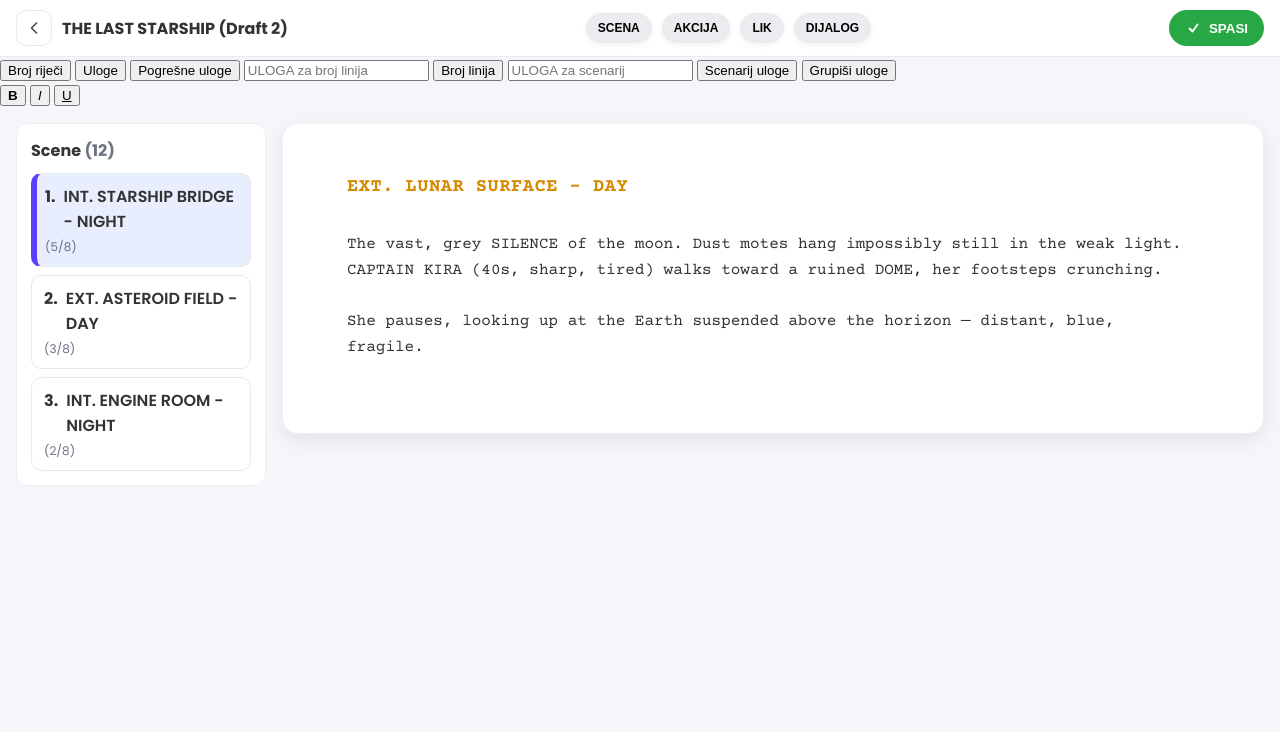
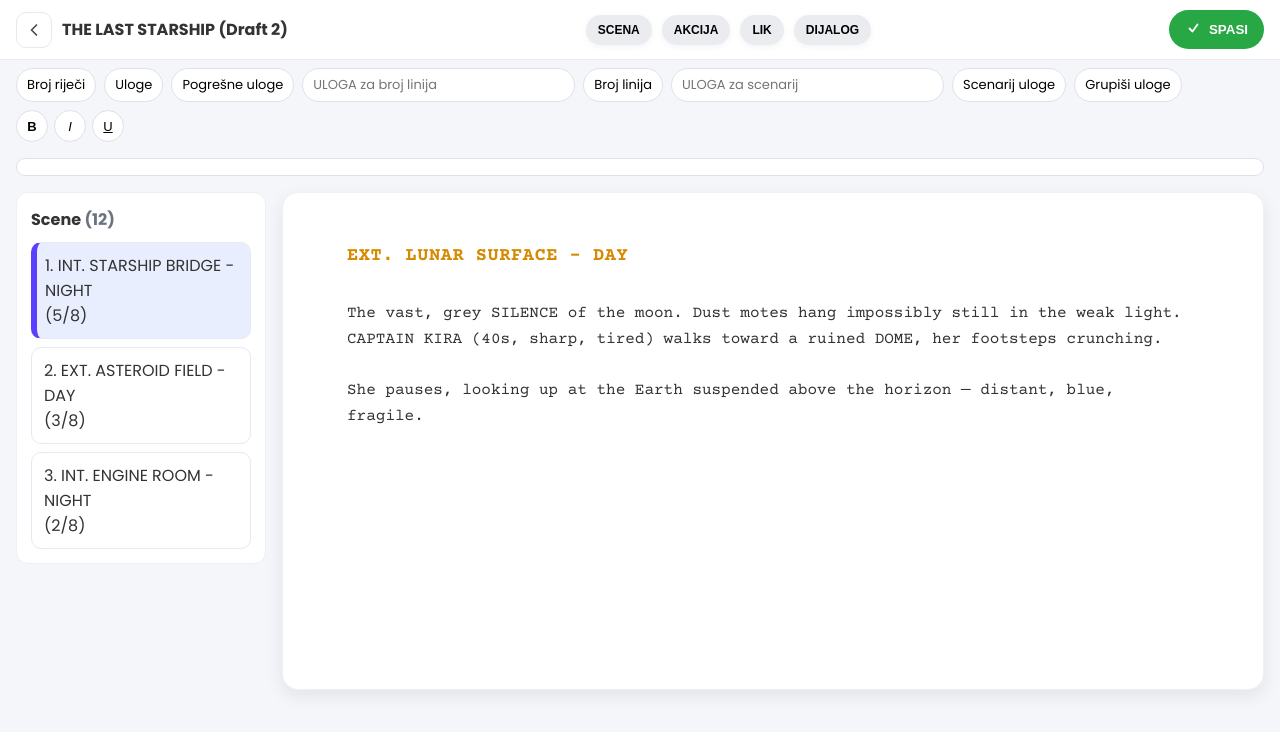
Before and after one commit to rMujcinovic/ScenarijPro-app, a plain HTML site: page html/writing.html in a window 1280 px wide. Drawn offline with nearby package versions, Linux system fonts and the light colour scheme; files that its build step writes are made by us from their sources; a script that the page names is missing; files whose address does not match are found by name.

Commit message:
style(writing): dodaj stilove za editor toolbar i prikaz poruka

```diff
--- a/css/writing.css
+++ b/css/writing.css
@@ -2,10 +2,10 @@
     --page-bg: #f5f6fa;
     --text: #333;
     --muted: #6b7280;
-    --chip-bg: #eaecef;     /* siva pozadina za buttons */
-    --chip-shadow: 0 2px 6px rgba(0, 0, 0, 0.05);       /* shadow */
-    --save: #28a745;     /* zelena za 'SPASI' button */
-    --save-hover: #218838;      /* hover zelena za 'SPASI' button */
+    --chip-bg: #eaecef;
+    --chip-shadow: 0 2px 6px rgba(0, 0, 0, 0.05);
+    --save: #28a745;
+    --save-hover: #218838;
     --sidebar-w: 250px;
     --radius: 12px;
     --accent: #5b3fff;
@@ -16,8 +16,7 @@
     box-sizing: border-box;
 }
 
-html,
-body {
+html, body {
     height: 100%;
 }
 
@@ -111,10 +110,6 @@ body {
     gap: 8px;
 }
 
-.save-btn-icon {
-    display: inline-flex;
-}
-
 .save-btn-icon svg {
     width: 16px;
     height: 16px;
@@ -137,10 +132,6 @@ body {
     border-radius: var(--radius);
     padding: 14px;
     height: fit-content;
-}
-
-.scenes-header {
-    margin-bottom: 10px;
 }
 
 .scenes-header h2 {
@@ -166,26 +157,6 @@ body {
     border-radius: 10px;
     padding: 10px 12px;
     background: #fff;
-}
-
-.scene-item .scene-main {
-    display: flex;
-    gap: 8px;
-    align-items: baseline;
-}
-
-.scene-num {
-    font-weight: 700;
-}
-
-.scene-title {
-    font-weight: 600;
-}
-
-.scene-pages {
-    color: var(--muted);
-    font-size: 12px;
-    margin-top: 4px;
 }
 
 .scene-item.active {
@@ -221,20 +192,112 @@ body {
     text-align: left;
 }
 
+
+.editor-tools {
+    padding: 8px 16px 0 16px;
+    background: var(--page-bg);
+}
+
+.editor-tools-row {
+    display: flex;
+    flex-wrap: wrap;
+    gap: 8px;
+    align-items: center;
+    margin-bottom: 8px;
+}
+
+.editor-tools-row button,
+.editor-tools-row input {
+    font-family: "Poppins", "Inter", sans-serif;
+    font-size: 13px;
+}
+
+.editor-tools-row button {
+    padding: 6px 10px;
+    border-radius: 999px;
+    border: 1px solid #dde1ea;
+    background: #ffffff;
+    cursor: pointer;
+    transition: background-color 0.15s ease, box-shadow 0.15s ease;
+}
+
+.editor-tools-row button:hover {
+    background: #f4f5f8;
+    box-shadow: 0 2px 6px rgba(0, 0, 0, 0.04);
+}
+
+.editor-tools-row input {
+    padding: 6px 10px;
+    border-radius: 999px;
+    border: 1px solid #dde1ea;
+    min-width: 180px;
+}
+
+
+.editor-format-row {
+    display: flex;
+    gap: 6px;
+    padding-bottom: 8px;
+}
+
+.editor-format-row button {
+    width: 32px;
+    height: 32px;
+    border-radius: 999px;
+    border: 1px solid #dde1ea;
+    background: #ffffff;
+    cursor: pointer;
+    display: inline-flex;
+    align-items: center;
+    justify-content: center;
+    font-size: 13px;
+}
+
+.editor-format-row button:hover {
+    background: #f4f5f8;
+}
+
+
+#poruke {
+    margin: 8px 16px 0 16px;
+    padding: 8px 12px;
+    border-radius: 10px;
+    border: 1px solid #dde1ea;
+    background: #ffffff;
+    font-size: 13px;
+    color: var(--muted);
+    white-space: pre-wrap;
+}
+
+.editor-content {
+    min-height: 400px;
+    outline: none;
+}
+
+.editor-content p {
+    margin: 1.5em 0;
+}
+
 @media (max-width: 750px) {
     .layout {
         grid-template-columns: 1fr;
     }
-
     .scenes {
         order: -1;
     }
-
     .project-title {
         font-size: 15px;
     }
-
     .paper {
         padding: 28px 18px;
     }
+    .editor-tools {
+        padding: 8px;
     }
+    .editor-tools-row input {
+        min-width: 140px;
+    }
+    #poruke {
+        margin: 8px;
+    }
+}
```
Lines whose indentation alone changed are shown as unchanged.
